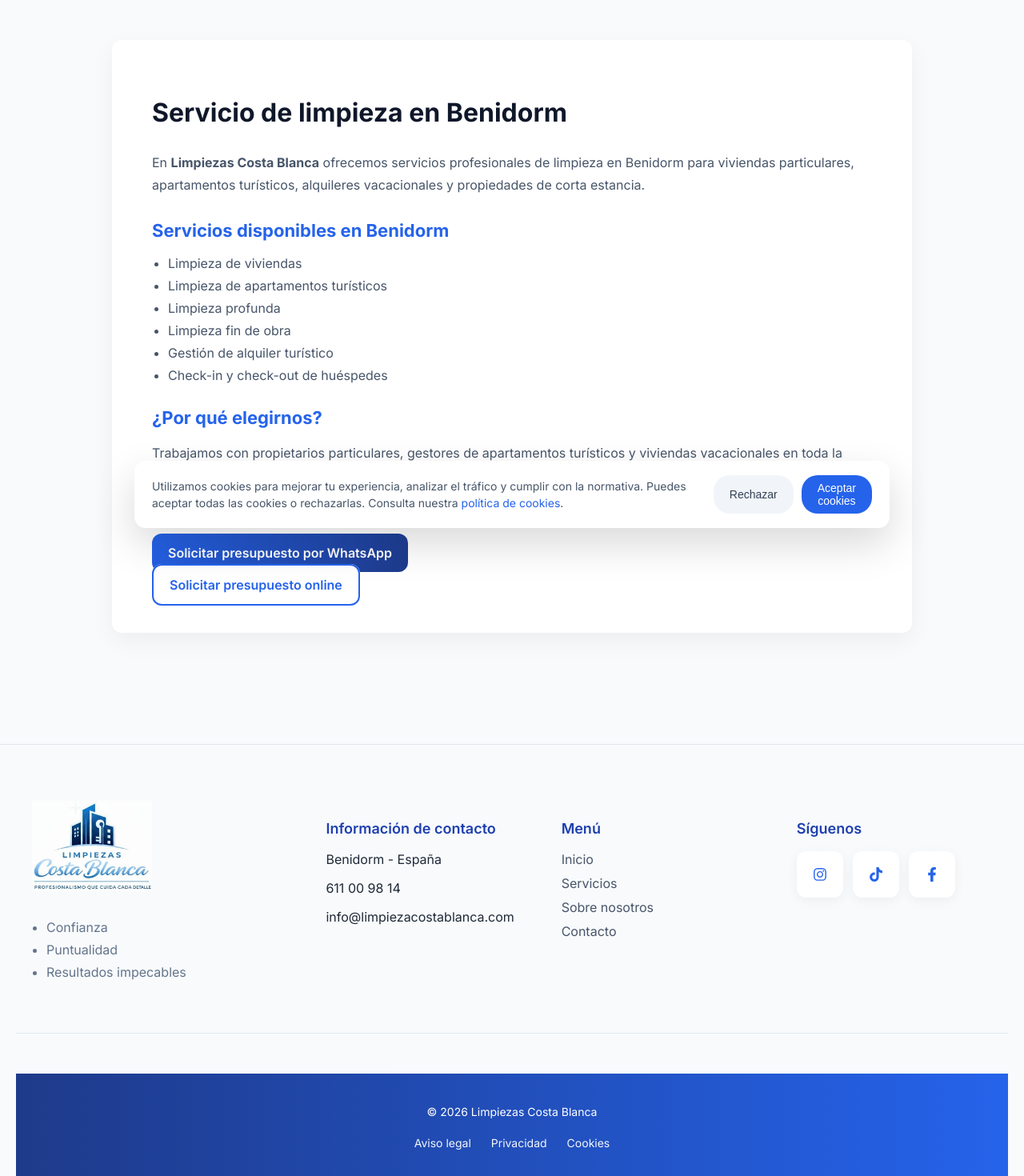
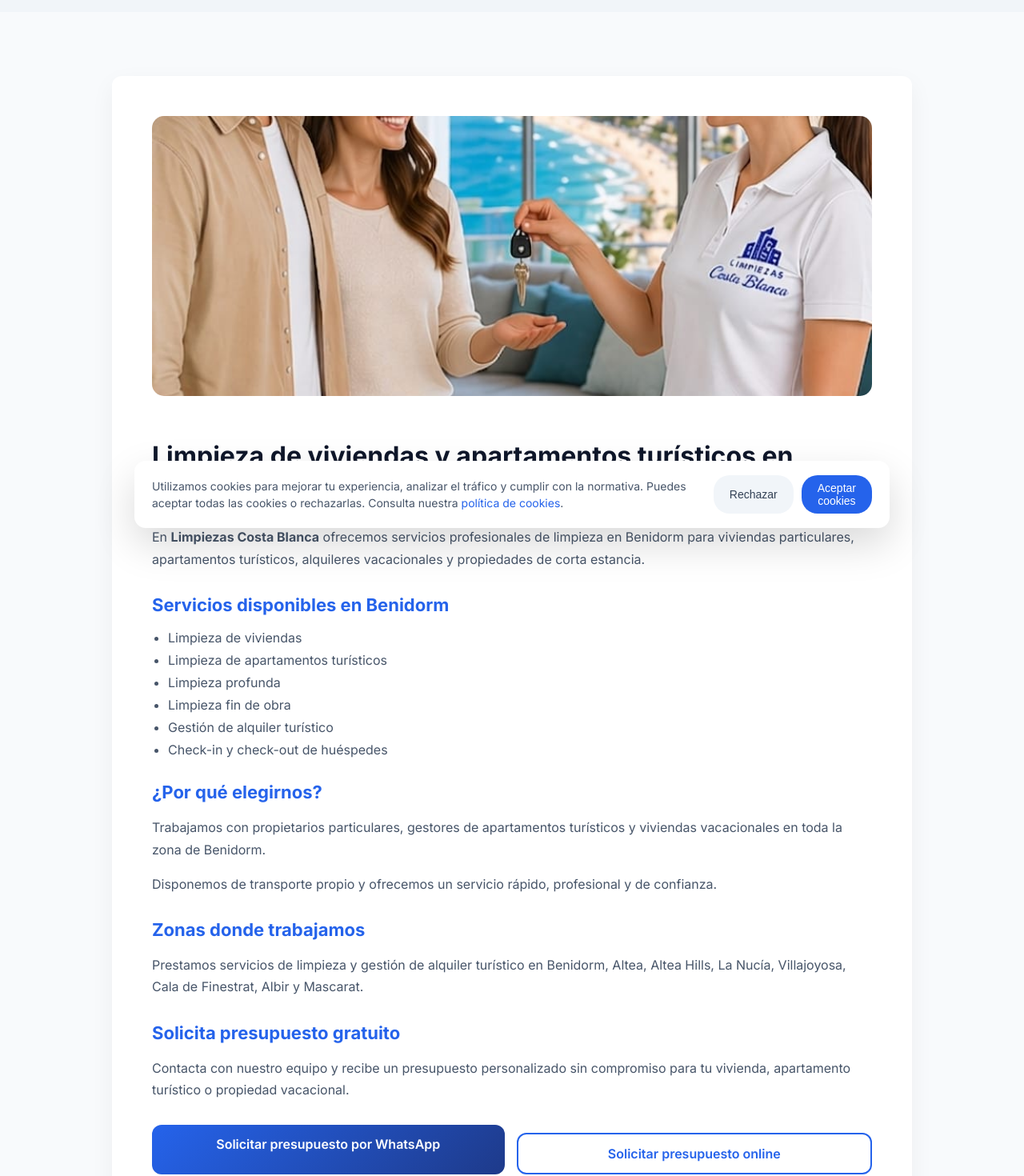
Before and after one commit to mduarte1996/limpiezas-dashboard, a React (Create React App) app: page /limpieza-benidorm in a window 1280 px wide. Shown: the part 120-1590 px from the top of the page at 80% size. Built offline with nearby package versions, Linux system fonts and the light colour scheme.

Commit message:
paginas servicios por localidad

```diff
--- a/src/pages/Home.css
+++ b/src/pages/Home.css
@@ -1501,3 +1501,27 @@ color: white;
     color: inherit;
     cursor: pointer;
 }
+.cta-buttons{
+    display:flex;
+    gap:15px;
+    flex-wrap:wrap;
+    margin-top:30px;
+}
+.back-link{
+    display:inline-block;
+    margin-bottom:25px;
+    color:#21409A;
+    font-weight:600;
+    text-decoration:none;
+}
+
+.back-link:hover{
+    text-decoration:underline;
+}
+.seo-hero{
+    width:100%;
+    height:350px;
+    object-fit:cover;
+    border-radius:15px;
+    margin-bottom:30px;
+}
--- a/src/pages/LimpiezaAlbir.js
+++ b/src/pages/LimpiezaAlbir.js
@@ -13,12 +13,20 @@ function LimpiezaAlbir() {
     return (
         <>
             <Navbar />
+            <Link to="/" className="back-link">
+                ← Volver al inicio
+            </Link>
 
             <div className="legal-page">
                 <div className="legal-container">
+                    <img
+                        src="/gestion-turistica.jpeg"
+                        alt="Limpieza de viviendas y apartamentos turísticos en Albir"
+                        className="seo-hero"
+                    />
 
                     <h1>
-                        Servicio de limpieza en Albir
+                        Limpieza de viviendas y apartamentos turísticos en Albir
                     </h1>
 
                     <p>
@@ -52,7 +60,23 @@ function LimpiezaAlbir() {
                         un servicio rápido, profesional y de confianza.
                     </p>
 
-                    <div style={{ marginTop: "30px" }}>
+                    <h2>Zonas donde trabajamos</h2>
+
+                    <p>
+                        Prestamos servicios de limpieza y gestión de alquiler turístico
+                        en Benidorm, Altea, Altea Hills, La Nucía, Villajoyosa,
+                        Cala de Finestrat, Albir y Mascarat.
+                    </p>
+
+                    <h2>Solicita presupuesto gratuito</h2>
+
+                    <p>
+                        Contacta con nuestro equipo y recibe un presupuesto personalizado
+                        sin compromiso para tu vivienda, apartamento turístico o propiedad vacacional.
+                    </p>
+
+                    <div className="cta-buttons">
+
                         <a
                             href="https://wa.me/34611009814"
                             target="_blank"
@@ -61,15 +85,14 @@ function LimpiezaAlbir() {
                         >
                             Solicitar presupuesto por WhatsApp
                         </a>
-                    </div>
 
-                    <div style={{ marginTop: "20px" }}>
-                        <Link
-                            to="/#contacto"
+                        <a
+                            href="/#contacto"
                             className="secondary-btn"
                         >
                             Solicitar presupuesto online
-                        </Link>
+                        </a>
+
                     </div>
 
                 </div>
--- a/src/pages/LimpiezaAltea.js
+++ b/src/pages/LimpiezaAltea.js
@@ -14,11 +14,20 @@ function LimpiezaAltea() {
         <>
             <Navbar />
 
+            <Link to="/" className="back-link">
+                ← Volver al inicio
+            </Link>
+
             <div className="legal-page">
                 <div className="legal-container">
+                    <img
+                        src="/gestion-turistica.jpeg"
+                        alt="Limpieza de viviendas y apartamentos turísticos en Altea"
+                        className="seo-hero"
+                    />
 
                     <h1>
-                        Servicio de limpieza en Altea
+                        Limpieza de viviendas y apartamentos turísticos en Altea
                     </h1>
 
                     <p>
@@ -52,7 +61,23 @@ function LimpiezaAltea() {
                         un servicio rápido, profesional y de confianza.
                     </p>
 
-                    <div style={{ marginTop: "30px" }}>
+                    <h2>Zonas donde trabajamos</h2>
+
+                    <p>
+                        Prestamos servicios de limpieza y gestión de alquiler turístico
+                        en Benidorm, Altea, Altea Hills, La Nucía, Villajoyosa,
+                        Cala de Finestrat, Albir y Mascarat.
+                    </p>
+
+                    <h2>Solicita presupuesto gratuito</h2>
+
+                    <p>
+                        Contacta con nuestro equipo y recibe un presupuesto personalizado
+                        sin compromiso para tu vivienda, apartamento turístico o propiedad vacacional.
+                    </p>
+
+                    <div className="cta-buttons">
+
                         <a
                             href="https://wa.me/34611009814"
                             target="_blank"
@@ -61,15 +86,14 @@ function LimpiezaAltea() {
                         >
                             Solicitar presupuesto por WhatsApp
                         </a>
-                    </div>
 
-                    <div style={{ marginTop: "20px" }}>
-                        <Link
-                            to="/#contacto"
+                        <a
+                            href="/#contacto"
                             className="secondary-btn"
                         >
                             Solicitar presupuesto online
-                        </Link>
+                        </a>
+
                     </div>
 
                 </div>
--- a/src/pages/LimpiezaAlteahills.js
+++ b/src/pages/LimpiezaAlteahills.js
@@ -13,12 +13,20 @@ function LimpiezaAlteahills() {
     return (
         <>
             <Navbar />
+            <Link to="/" className="back-link">
+                ← Volver al inicio
+            </Link>
 
             <div className="legal-page">
                 <div className="legal-container">
+                    <img
+                        src="/gestion-turistica.jpeg"
+                        alt="Limpieza de viviendas y apartamentos turísticos en Altea Hills"
+                        className="seo-hero"
+                    />
 
                     <h1>
-                        Servicio de limpieza en Altea Hills
+                        Limpieza de viviendas y apartamentos turísticos en Altea Hills
                     </h1>
 
                     <p>
@@ -52,7 +60,23 @@ function LimpiezaAlteahills() {
                         un servicio rápido, profesional y de confianza.
                     </p>
 
-                    <div style={{ marginTop: "30px" }}>
+                    <h2>Zonas donde trabajamos</h2>
+
+                    <p>
+                        Prestamos servicios de limpieza y gestión de alquiler turístico
+                        en Benidorm, Altea, Altea Hills, La Nucía, Villajoyosa,
+                        Cala de Finestrat, Albir y Mascarat.
+                    </p>
+
+                    <h2>Solicita presupuesto gratuito</h2>
+
+                    <p>
+                        Contacta con nuestro equipo y recibe un presupuesto personalizado
+                        sin compromiso para tu vivienda, apartamento turístico o propiedad vacacional.
+                    </p>
+
+                    <div className="cta-buttons">
+
                         <a
                             href="https://wa.me/34611009814"
                             target="_blank"
@@ -61,15 +85,14 @@ function LimpiezaAlteahills() {
                         >
                             Solicitar presupuesto por WhatsApp
                         </a>
-                    </div>
 
-                    <div style={{ marginTop: "20px" }}>
-                        <Link
-                            to="/#contacto"
+                        <a
+                            href="/#contacto"
                             className="secondary-btn"
                         >
                             Solicitar presupuesto online
-                        </Link>
+                        </a>
+
                     </div>
 
                 </div>
--- a/src/pages/LimpiezaBenidorm.js
+++ b/src/pages/LimpiezaBenidorm.js
@@ -13,12 +13,21 @@ function LimpiezaBenidorm() {
     return (
         <>
             <Navbar />
+            <Link to="/" className="back-link">
+                ← Volver al inicio
+            </Link>
+
 
             <div className="legal-page">
                 <div className="legal-container">
+                    <img
+                        src="/gestion-turistica.jpeg"
+                        alt="Limpieza de viviendas y apartamentos turísticos en Benidorm"
+                        className="seo-hero"
+                    />
 
                     <h1>
-                        Servicio de limpieza en Benidorm
+                        Limpieza de viviendas y apartamentos turísticos en Benidorm
                     </h1>
 
                     <p>
@@ -52,7 +61,23 @@ function LimpiezaBenidorm() {
                         un servicio rápido, profesional y de confianza.
                     </p>
 
-                    <div style={{ marginTop: "30px" }}>
+                    <h2>Zonas donde trabajamos</h2>
+
+                    <p>
+                        Prestamos servicios de limpieza y gestión de alquiler turístico
+                        en Benidorm, Altea, Altea Hills, La Nucía, Villajoyosa,
+                        Cala de Finestrat, Albir y Mascarat.
+                    </p>
+
+                    <h2>Solicita presupuesto gratuito</h2>
+
+                    <p>
+                        Contacta con nuestro equipo y recibe un presupuesto personalizado
+                        sin compromiso para tu vivienda, apartamento turístico o propiedad vacacional.
+                    </p>
+
+                    <div className="cta-buttons">
+
                         <a
                             href="https://wa.me/34611009814"
                             target="_blank"
@@ -61,15 +86,14 @@ function LimpiezaBenidorm() {
                         >
                             Solicitar presupuesto por WhatsApp
                         </a>
-                    </div>
 
-                    <div style={{ marginTop: "20px" }}>
-                        <Link
-                            to="/#contacto"
+                        <a
+                            href="/#contacto"
                             className="secondary-btn"
                         >
                             Solicitar presupuesto online
-                        </Link>
+                        </a>
+
                     </div>
 
                 </div>
--- a/src/pages/LimpiezaFinestrat.js
+++ b/src/pages/LimpiezaFinestrat.js
@@ -13,12 +13,20 @@ function LimpiezaFinestrat() {
     return (
         <>
             <Navbar />
+            <Link to="/" className="back-link">
+                ← Volver al inicio
+            </Link>
 
             <div className="legal-page">
                 <div className="legal-container">
+                    <img
+                        src="/gestion-turistica.jpeg"
+                        alt="Limpieza de viviendas y apartamentos turísticos en Finestrat"
+                        className="seo-hero"
+                    />
 
                     <h1>
-                        Servicio de limpieza en Finestrat
+                        Limpieza de viviendas y apartamentos turísticos en Finestrat
                     </h1>
 
                     <p>
@@ -51,8 +59,23 @@ function LimpiezaFinestrat() {
                         Disponemos de transporte propio y ofrecemos
                         un servicio rápido, profesional y de confianza.
                     </p>
+                    <h2>Zonas donde trabajamos</h2>
 
-                    <div style={{ marginTop: "30px" }}>
+                    <p>
+                        Prestamos servicios de limpieza y gestión de alquiler turístico
+                        en Benidorm, Altea, Altea Hills, La Nucía, Villajoyosa,
+                        Cala de Finestrat, Albir y Mascarat.
+                    </p>
+
+                    <h2>Solicita presupuesto gratuito</h2>
+
+                    <p>
+                        Contacta con nuestro equipo y recibe un presupuesto personalizado
+                        sin compromiso para tu vivienda, apartamento turístico o propiedad vacacional.
+                    </p>
+
+                    <div className="cta-buttons">
+
                         <a
                             href="https://wa.me/34611009814"
                             target="_blank"
@@ -61,15 +84,14 @@ function LimpiezaFinestrat() {
                         >
                             Solicitar presupuesto por WhatsApp
                         </a>
-                    </div>
 
-                    <div style={{ marginTop: "20px" }}>
-                        <Link
-                            to="/#contacto"
+                        <a
+                            href="/#contacto"
                             className="secondary-btn"
                         >
                             Solicitar presupuesto online
-                        </Link>
+                        </a>
+
                     </div>
 
                 </div>
--- a/src/pages/LimpiezaLanucia.js
+++ b/src/pages/LimpiezaLanucia.js
@@ -13,12 +13,20 @@ function LimpiezaLanucia() {
     return (
         <>
             <Navbar />
+            <Link to="/" className="back-link">
+                ← Volver al inicio
+            </Link>
 
             <div className="legal-page">
                 <div className="legal-container">
+                    <img
+                        src="/gestion-turistica.jpeg"
+                        alt="Limpieza de viviendas y apartamentos turísticos en La Nucia"
+                        className="seo-hero"
+                    />
 
                     <h1>
-                        Servicio de limpieza en La Nucia
+                        Limpieza de viviendas y apartamentos turísticos en La Nucia
                     </h1>
 
                     <p>
@@ -51,8 +59,23 @@ function LimpiezaLanucia() {
                         Disponemos de transporte propio y ofrecemos
                         un servicio rápido, profesional y de confianza.
                     </p>
+                    <h2>Zonas donde trabajamos</h2>
 
-                    <div style={{ marginTop: "30px" }}>
+                    <p>
+                        Prestamos servicios de limpieza y gestión de alquiler turístico
+                        en Benidorm, Altea, Altea Hills, La Nucía, Villajoyosa,
+                        Cala de Finestrat, Albir y Mascarat.
+                    </p>
+
+                    <h2>Solicita presupuesto gratuito</h2>
+
+                    <p>
+                        Contacta con nuestro equipo y recibe un presupuesto personalizado
+                        sin compromiso para tu vivienda, apartamento turístico o propiedad vacacional.
+                    </p>
+
+                    <div className="cta-buttons">
+
                         <a
                             href="https://wa.me/34611009814"
                             target="_blank"
@@ -61,15 +84,14 @@ function LimpiezaLanucia() {
                         >
                             Solicitar presupuesto por WhatsApp
                         </a>
-                    </div>
 
-                    <div style={{ marginTop: "20px" }}>
-                        <Link
-                            to="/#contacto"
+                        <a
+                            href="/#contacto"
                             className="secondary-btn"
                         >
                             Solicitar presupuesto online
-                        </Link>
+                        </a>
+
                     </div>
 
                 </div>
--- a/src/pages/LimpiezaMascarat.js
+++ b/src/pages/LimpiezaMascarat.js
@@ -13,12 +13,20 @@ function LimpiezaMascarat() {
     return (
         <>
             <Navbar />
+            <Link to="/" className="back-link">
+                ← Volver al inicio
+            </Link>
 
             <div className="legal-page">
                 <div className="legal-container">
+                    <img
+                        src="/gestion-turistica.jpeg"
+                        alt="Limpieza de viviendas y apartamentos turísticos en Mascarat"
+                        className="seo-hero"
+                    />
 
                     <h1>
-                        Servicio de limpieza en Mascarat
+                        Limpieza de viviendas y apartamentos turísticos en Mascarat
                     </h1>
 
                     <p>
@@ -52,7 +60,23 @@ function LimpiezaMascarat() {
                         un servicio rápido, profesional y de confianza.
                     </p>
 
-                    <div style={{ marginTop: "30px" }}>
+                    <h2>Zonas donde trabajamos</h2>
+
+                    <p>
+                        Prestamos servicios de limpieza y gestión de alquiler turístico
+                        en Benidorm, Altea, Altea Hills, La Nucía, Villajoyosa,
+                        Cala de Finestrat, Albir y Mascarat.
+                    </p>
+
+                    <h2>Solicita presupuesto gratuito</h2>
+
+                    <p>
+                        Contacta con nuestro equipo y recibe un presupuesto personalizado
+                        sin compromiso para tu vivienda, apartamento turístico o propiedad vacacional.
+                    </p>
+
+                    <div className="cta-buttons">
+
                         <a
                             href="https://wa.me/34611009814"
                             target="_blank"
@@ -61,19 +85,18 @@ function LimpiezaMascarat() {
                         >
                             Solicitar presupuesto por WhatsApp
                         </a>
-                    </div>
 
-                    <div style={{ marginTop: "20px" }}>
-                        <Link
-                            to="/#contacto"
+                        <a
+                            href="/#contacto"
                             className="secondary-btn"
                         >
                             Solicitar presupuesto online
-                        </Link>
+                        </a>
+
                     </div>
 
                 </div>
-            </div>
+            </div >
 
             <Footer />
         </>
--- a/src/pages/LimpiezaVillajoyosa.js
+++ b/src/pages/LimpiezaVillajoyosa.js
@@ -13,12 +13,20 @@ function LimpiezaVillajoyosa() {
     return (
         <>
             <Navbar />
+            <Link to="/" className="back-link">
+                ← Volver al inicio
+            </Link>
 
             <div className="legal-page">
                 <div className="legal-container">
+                    <img
+                        src="/gestion-turistica.jpeg"
+                        alt="Limpieza de viviendas y apartamentos turísticos en Villajoyosa"
+                        className="seo-hero"
+                    />
 
                     <h1>
-                        Servicio de limpieza en Villajoyosa
+                        Limpieza de viviendas y apartamentos turísticos en Villajoyosa
                     </h1>
 
                     <p>
@@ -52,7 +60,23 @@ function LimpiezaVillajoyosa() {
                         un servicio rápido, profesional y de confianza.
                     </p>
 
-                    <div style={{ marginTop: "30px" }}>
+                    <h2>Zonas donde trabajamos</h2>
+
+                    <p>
+                        Prestamos servicios de limpieza y gestión de alquiler turístico
+                        en Benidorm, Altea, Altea Hills, La Nucía, Villajoyosa,
+                        Cala de Finestrat, Albir y Mascarat.
+                    </p>
+
+                    <h2>Solicita presupuesto gratuito</h2>
+
+                    <p>
+                        Contacta con nuestro equipo y recibe un presupuesto personalizado
+                        sin compromiso para tu vivienda, apartamento turístico o propiedad vacacional.
+                    </p>
+
+                    <div className="cta-buttons">
+
                         <a
                             href="https://wa.me/34611009814"
                             target="_blank"
@@ -61,15 +85,14 @@ function LimpiezaVillajoyosa() {
                         >
                             Solicitar presupuesto por WhatsApp
                         </a>
-                    </div>
 
-                    <div style={{ marginTop: "20px" }}>
-                        <Link
-                            to="/#contacto"
+                        <a
+                            href="/#contacto"
                             className="secondary-btn"
                         >
                             Solicitar presupuesto online
-                        </Link>
+                        </a>
+
                     </div>
 
                 </div>
```
